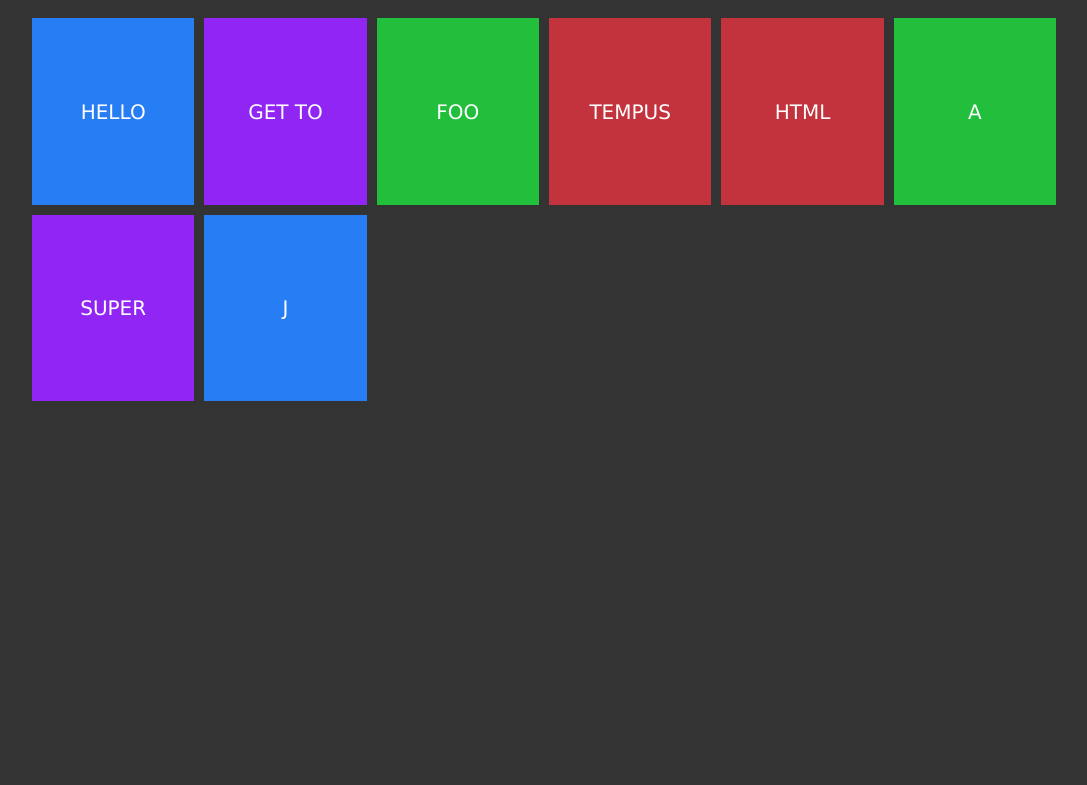
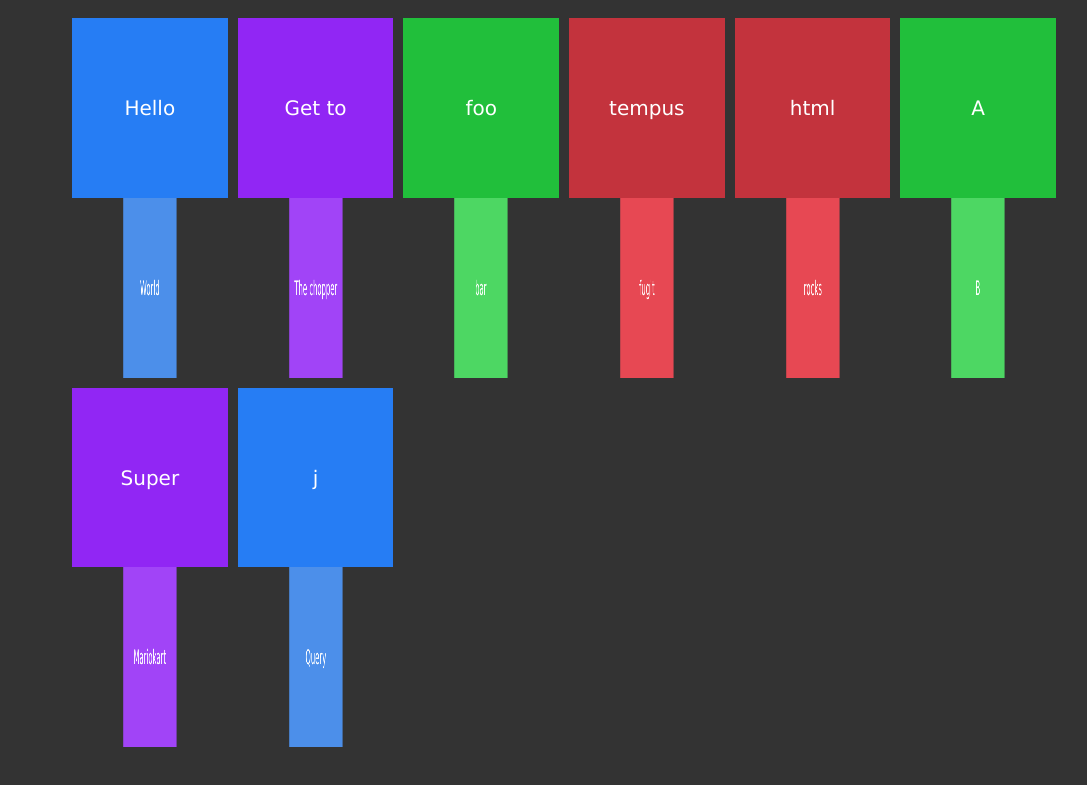
Before and after one commit to iamshaunjp/css-animations-playlist, a plain HTML site: page rotate-examples/panels.html in a window 1280 px wide. Shown: the part 81-866 px from the top of the page, without its empty margins (96-1183 px from the left). Drawn offline with Linux system fonts and the light colour scheme.

Commit message:
reverted to ul li again and applied grid cannot seem to get back cards move behind front cards

```diff
--- a/rotate-examples/panels.html
+++ b/rotate-examples/panels.html
@@ -6,23 +6,39 @@
 <body>
   <div class="wrapper">
     <h1>Pick a Card</h1>
-      <div class="grid">
+    <ul class="panels">
+    <li>
       <div class="front" style="background: #267df4">Hello</div>
       <div class="back" style="background: #4c8fea">World</div>
+    </li>
+    <li>
       <div class="front" style="background: #9126f4">Get to</div>
       <div class="back" style="background: #a144f7">The chopper</div>
+    </li>
+    <li>
       <div class="front" style="background: #21bf3b">foo</div>
       <div class="back" style="background: #4dd763">bar</div>
+    </li>
+    <li>
       <div class="front" style="background: #c3333d">tempus</div>
       <div class="back" style="background: #e74853">fugit</div>
+    </li>
+    <li>
       <div class="front" style="background: #c3333d">html</div>
       <div class="back" style="background: #e74853">rocks</div>
+    </li>
+    <li>
       <div class="front" style="background: #21bf3b">A</div>
       <div class="back" style="background: #4dd763">B</div>
+    </li>
+    <li>
       <div class="front" style="background: #9126f4">Super</div>
       <div class="back" style="background: #a144f7">Mariokart</div>
+    </li>
+    <li>
       <div class="front" style="background: #267df4">j</div>
       <div class="back" style="background: #4c8fea">Query</div>
-      </div>
+    </li>
+</ul>
   </div>
 </body>
--- a/rotate-examples/style.css
+++ b/rotate-examples/style.css
@@ -15,35 +15,38 @@ h1 {
   text-align: center;
 }
 
-.grid {
+ul.panels {
   display: grid;
   grid-gap: 10px;
-  grid-template-columns: repeat(auto-fill, minmax(150px, 1fr));/* creates as much columns as can fit with a min width of 150px */
+  list-style-type: none;
+  grid-template-columns: repeat(auto-fill, minmax(150px, 1fr));
 }
 
 .front,
 .back {
   padding: 50% 0;
+  color: white;
+  font-size: 20px;
   text-align: center;
-  font-size: 20px;
-  text-transform: uppercase;
-  color: white;
   cursor: pointer;
 }
 
 /*// ANIMATION STYLES //*/
-
 .back {
-  transform: rotateY(90deg);
-  position: absolute;
+  transform: rotateY(70deg); /* change back to 90deg when finished layout */
+  position: /*?*/;
+}
+/* ??? HOW TO PLACE THE BACK CARDS BEHIND THE FRONT CARDS ??? */
+.front {
+  position: /*?*/;
 }
 
-.front:hover {
+ul li div.front:hover {
   animation: flip 1s forwards ease-in;
 }
-.back:hover {
+
+ul li:hover div.back { /* cannot hover over a 90deg rotated card so hover over li container instead but animation is applied to .back*/
   animation: flip 1s 1s forwards ease-out reverse;
-  /* back is invisible since it is rotated by 90deg so you cannot hover over it; and there is no containing elements that I can target => animation does not work for back side */
 }
 
 @-webkit-keyframes flip {
```
Lines whose indentation alone changed are shown as unchanged.
